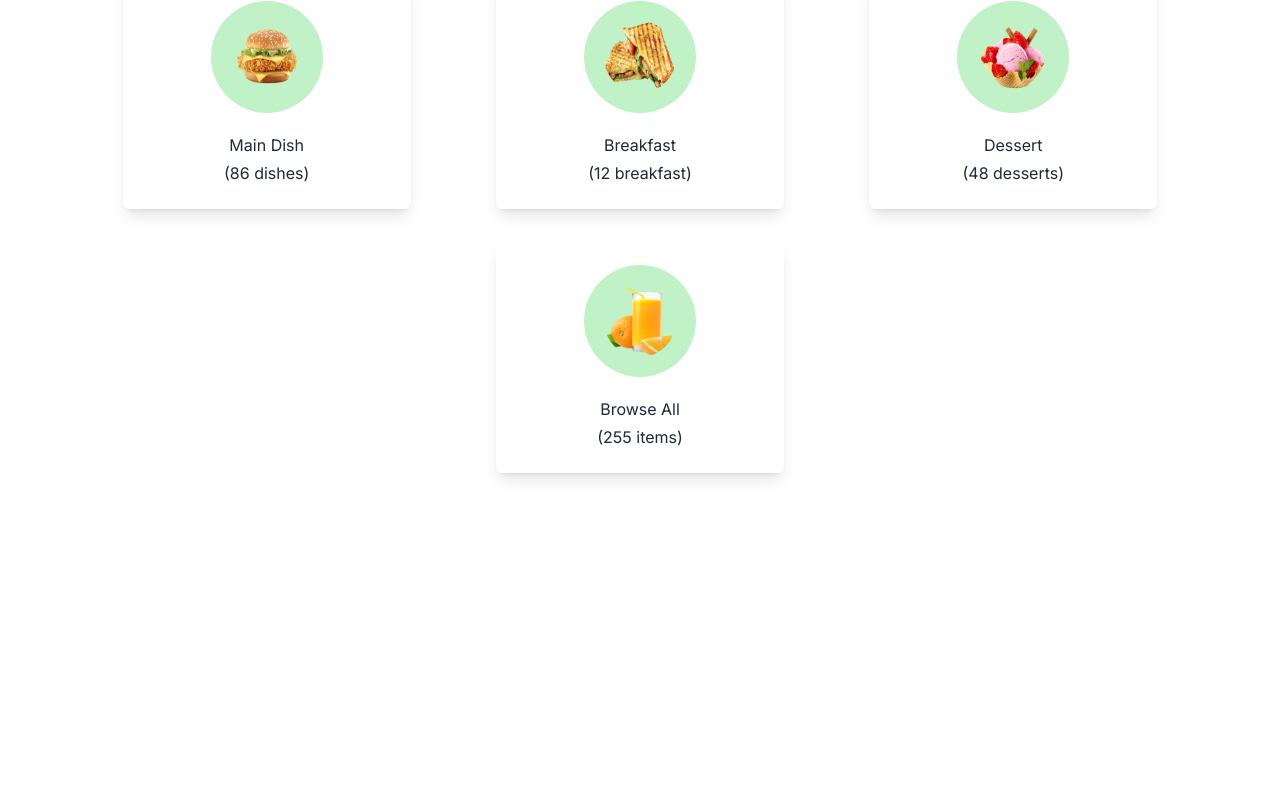
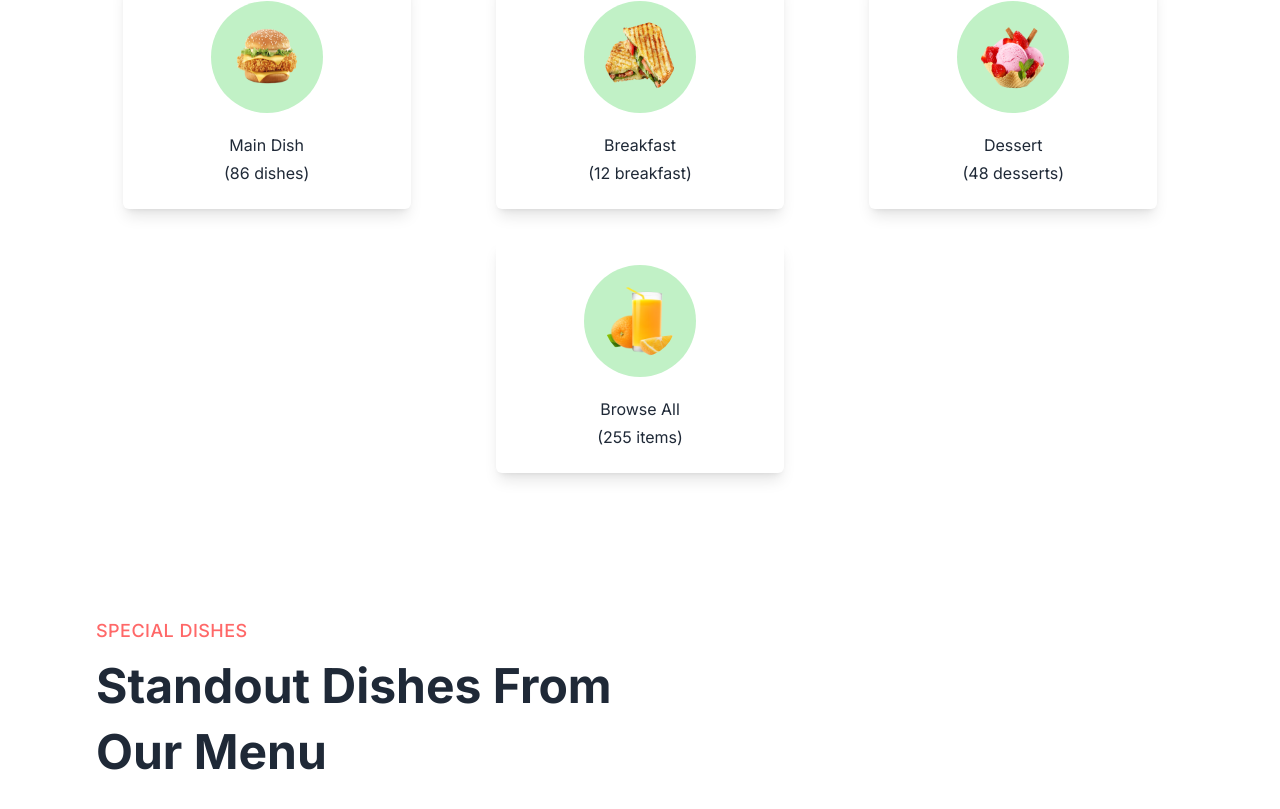
Before and after one commit to bralao/restaurant, a React (Vite) app in the folder client/: page / in a window 1280 px wide. Shown: the part 1006-1815 px from the top of the page. Before the commit the page ends 1543 px from the top, so only its background shows below. Built offline with nearby package versions, Linux system fonts and the light colour scheme.

Commit message:
added spclDishes file and rendered in Home

```diff
--- a/client/src/pages/home/Home.jsx
+++ b/client/src/pages/home/Home.jsx
@@ -1,12 +1,14 @@
 import React from 'react'
 import Banner from '../../components/Banner'
 import Categories from './Categories'
+import SpecialDishes from './SpecialDishes'
 
 const Home = () => {
   return (
     <>
       <Banner/>
       <Categories/>
+      <SpecialDishes/>
     </>
   )
 }
--- /dev/null
+++ b/client/src/pages/home/SpecialDishes.jsx
@@ -0,0 +1,14 @@
+import React from 'react'
+
+const SpecialDishes = () => {
+  return (
+    <div className="section-container my-20">
+      <div className="text-left">
+        <p className="subtitle">Special Dishes</p>
+        <h2 className="title md:w-[520px]">Standout Dishes From Our Menu</h2>
+      </div>
+    </div>
+  )
+}
+
+export default SpecialDishes
```
